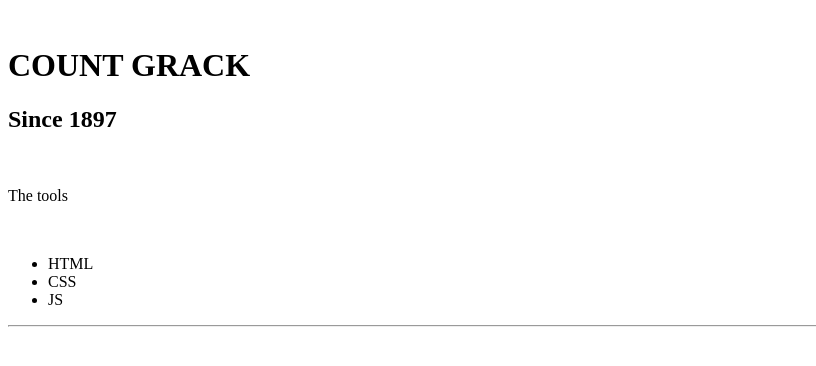
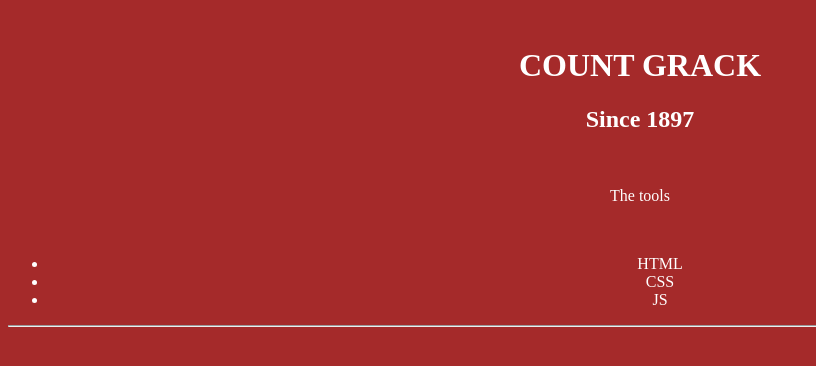
Before and after one commit to estlaurent/github.io, a plain HTML site: page index.html in a window 1280 px wide. Shown: the whole page, without its empty margins (0-816 px from the left). Drawn offline with Linux system fonts and the light colour scheme.

Commit message:
Update index.html

```diff
--- a/index.html
+++ b/index.html
@@ -1,4 +1,12 @@
 <html>
+ <head>
+  <style>
+   * {
+    color: white;
+    text-align: center;
+    background-color: brown;
+   }
+  </style>
 
 <body>
   <h1>COUNT GRACK</h1>
```
